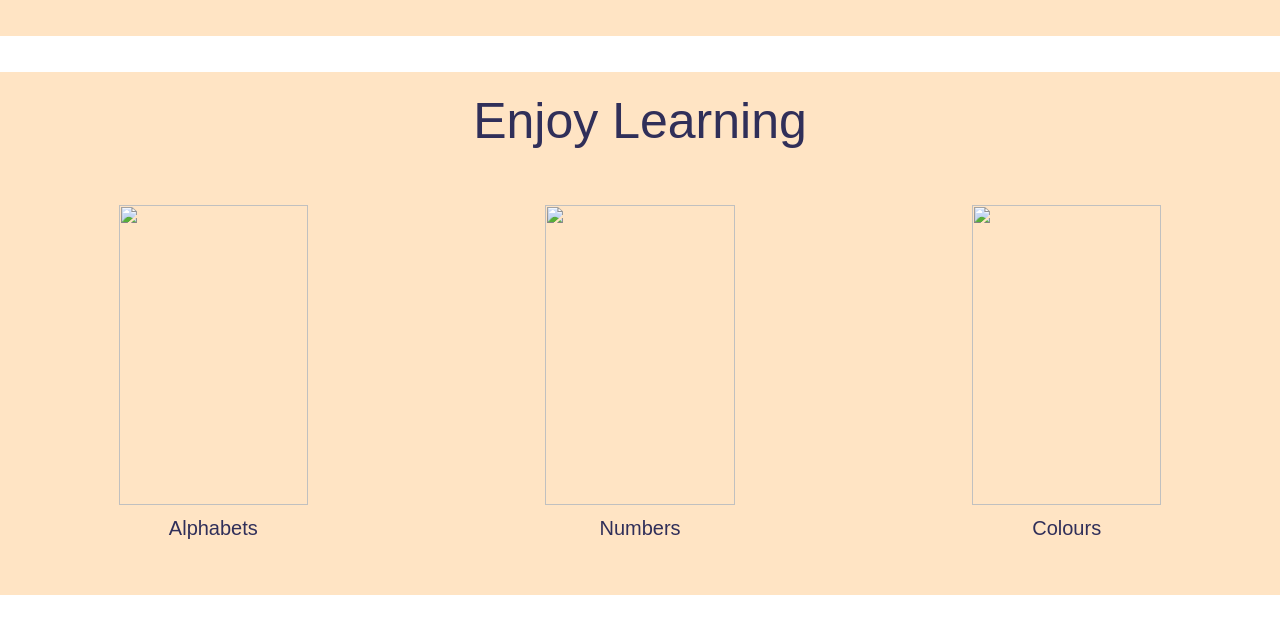
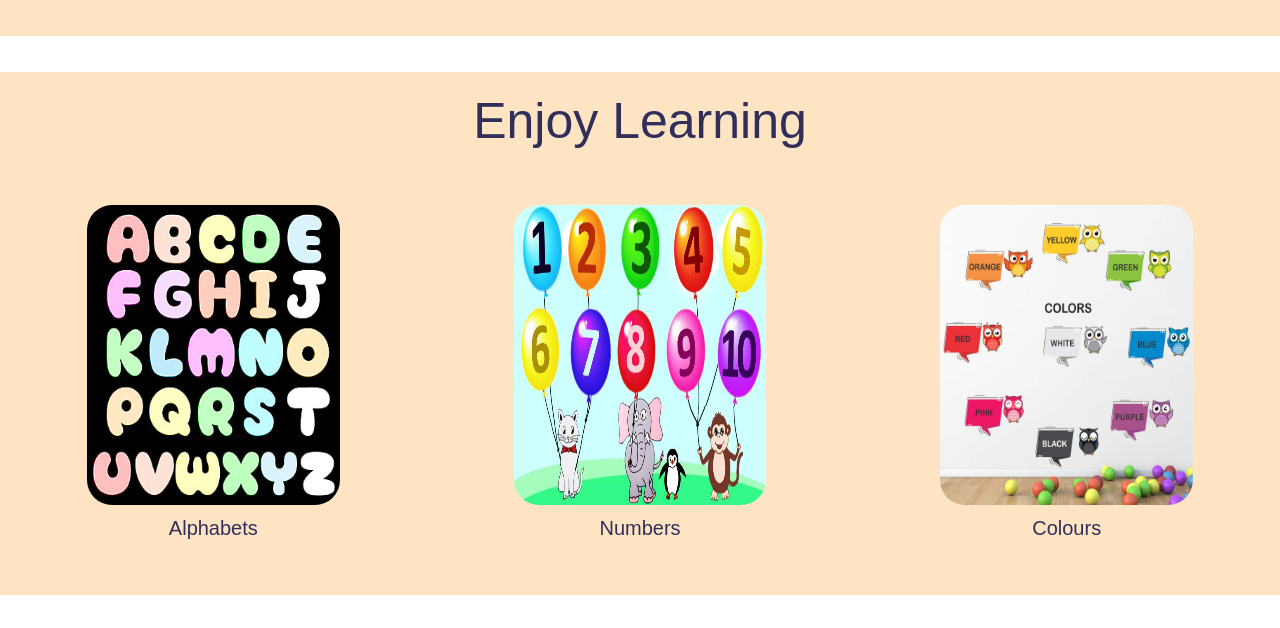
Before and after one commit to pagare-mansee/kids, a plain HTML site: page home.html in a window 1280 px wide. Shown: the part 964-1592 px from the top of the page. Drawn offline with Linux system fonts and the light colour scheme.

Commit message:
updated paths of images

```diff
--- a/home.html
+++ b/home.html
@@ -19,7 +19,7 @@
 </div>
 <br>
 
-<div style="width: 100%"><img src="./images/gif.gif" class="gif"></div>
+<div style="width: 100%"><img src="gif.gif" class="gif"></div>
 
 
 <div style="background-color: bisque" >
@@ -36,19 +36,19 @@ Here they can learn and have fun too. </p><br>
 <div class="row">
   <div class="column">
   <figure>
-    <img src="./images/alphabets.jpg" class="images"> </img>
+    <img src="alphabets.jpg" class="images"> </img>
     <a  href="index.html"  target="#" style="text-decoration: none;"><figcaption class="captions">Alphabets</figcaption></a>
     </figure>
   </div>
   <div class="column">
     <figure style="text-align: center;">
-      <img src="./images/numbers.jpg"  class="images"></img>
+      <img src="numbers.jpg"  class="images"></img>
       <figcaption class="captions">Numbers</figcaption>
       </figure>
   </div>
   <div class="column">
     <figure style="text-align: center;">
-      <img src="./images/colours.jpg"  class="images"></img>
+      <img src="colours.jpg"  class="images"></img>
       <figcaption class="captions">Colours</figcaption>
       </figure>
       </div>
```
